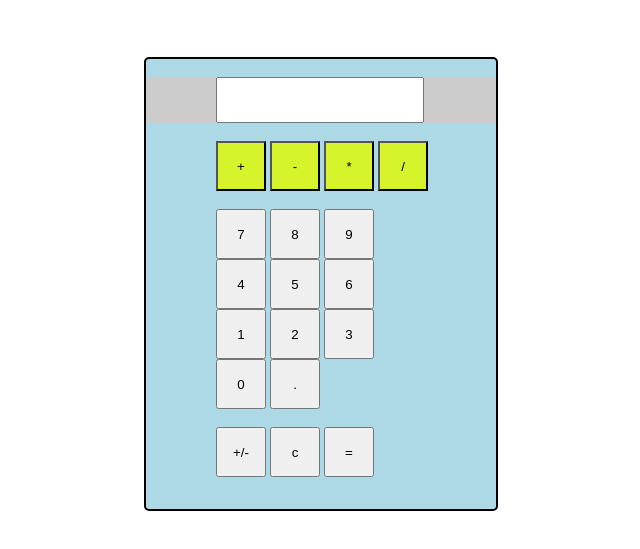
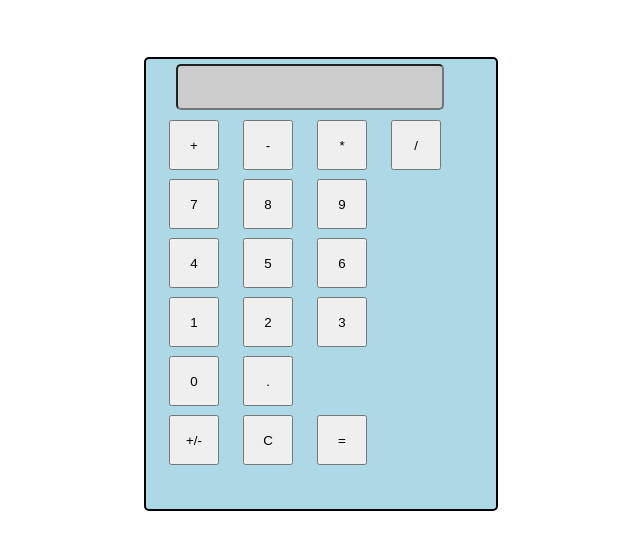
Before and after one commit to stephania07/calculator, a website: page index.html in a window 1280 px wide. Shown: the part 61-610 px from the top of the page, without its empty margins (306-946 px from the left). Drawn offline with Linux system fonts and the light colour scheme.

Commit message:
add decimal test and working calculator

```diff
--- a/index.html
+++ b/index.html
@@ -8,48 +8,51 @@
     <link rel="stylesheet" href="bower_components/mocha/mocha.css">
     <link rel="stylesheet" href="main.css">
   </head>
-  <body id="main">
+  <body>
 	<h1> Calculator </h1>
-    <section class="calc">
-      <br>
-      <div class="display">
-          <input  value='' class='number'></input>
-      </div>
-      <br>
-      <div class="operators">
-        <input type='button' value='+'></input>
-        <input type='button' value='-'></input>
-        <input type='button' value='*'></input>
-        <input type='button' value='/'></input>
-      </div>
-      <br>
-      <div class="numbers">
-        <input type='button'value='7'></input>
-        <input type='button' value='8'></input>
-        <input type='button' value='9'></input>
+     <section class="calc">
 
-        <br>
-        <input type='button' value='4'></input>
-        <input type='button' value='5'></input>
-        <input type='button' value='6'></input>
-        <br>
-        <input type='button' value='1'></input>
-        <input type='button' value='2'></input>
-        <input type='button' value='3'></input>
-        <br>
-        <input type='button' value='0'></input>
-        <input type='button' value='.'></input>
-        <br>
-       </div>
-        <br>
-       <div class="helpers">
-        <input type='button' value='+/-'></input>
-
-        <input type='button' value='c'></input>
-        <input type='button' value='='></input>
-       </div>
+	    <table >
+      <tr class="display">
+				<input id="displayoutput">
+      </tr>
+       <section id="button">
+      <tr class="operators">
+			  <td><button name = 'plus' class='operator' value='+'>+</button></td>
+			  <td><button name = 'minus' class='operator' value='-'>-</button></td>
+			  <td><button name = 'multiply' class='operator' value='*'>*</button></td>
+			  <td><button name = 'divide' class='operator' value='/'>/</button></td>
+      </tr>
+      <tr class="numbers">
+			  <td><button name = 'seven' class='num' value='7'>7</button></td>
+			  <td><button name = 'eight' class='num' value='8'>8</button></td>
+			  <td><button name = 'nine' class='num' value='9'>9</button></td>
+      </tr>
+      <tr>
+			  <td><button name = 'four' class='num' value='4'>4</button></td>
+			  <td><button name = 'five' class='num' value='5'>5</button></td>
+			  <td><button name = 'six' class='num' value='6'>6</button></td>
+      </tr>
+	  <tr>
+			  <td><button name = 'one' class='num' value='1'>1</button></td>
+			  <td><button name = 'two' class='num' value='2'>2</button></td>
+			  <td><button name = 'three' class='num' value='3'>3</button></td>
+      </tr>
+	  <tr>
+			  <td><button name = 'zero' class='num' value='0'>0</button></td>
+			  <td><button name = 'period' class='num' value='.'>.</button></td>
+  	  </tr>
+      <tr class="helpers">
+			  <td><button name = 'negate' class='helper' value='+/-'>+/-</button></td>
+			  <td><button name = 'clear' class='helper' value='C'>C</button></td>
+			  <td><button name = 'equal' class='helper' value='='>=</button></td>
+      </tr>
+      </tr>
+	</table>
+	</section>
     </section>
-        <script src="main.js"></script>
-        <script src="bower_components/lodash/dist/lodash.js"></script>
+      <script src="bower_components/jquery/dist/jquery.js"></script>
+      <script src="main.js"></script>
+      <script src="bower_components/lodash/dist/lodash.js"></script>
   </body>
 </html>
--- a/main.css
+++ b/main.css
@@ -11,26 +11,19 @@ background-color: lightblue;
 border-radius: 5px;
 }
 
-input.number {
+#displayoutput {
 height: 40px;
-width: 200px;
+width: 260px;
+background-color: #CCC;
+border-radius: 5px;
+margin-top: 5px;
+margin-left: 30px;
+color: black;
 }
 
-input {
+tr button {
 height: 50px;
 width: 50px;
-
+margin-top: 5px;
+margin-left: 20px;
 }
-
-div {
-padding-left: 70px;
-}
-
-.operators input {
-background-color: #D6F32C;
-
-}
-.display {
-background-color: #CCC;
-
-}
--- a/main.js
+++ b/main.js
@@ -1,9 +1,9 @@
-/*$(document).ready(function(){
-var $body = document.getElementById("main");
-$body.
-	displayOutput();
-
-});*/
+$('document').ready(function(){
+var $table = document.querySelector("#main");
+$(":button").click(function(){
+  press($(this).text());
+});
+});
 
 function displayOutput(){
   return $('#displayoutput').val();
@@ -14,6 +14,10 @@ var nextOperation;
 
 function add(a, b){
   return ((a * 100000000000000) + (b * 100000000000000))/100000000000000
+}
+
+function subtract(a, b) {
+  return a - b;
 }
 
 function multiply(a, b){
@@ -57,9 +61,9 @@ function press(buttonValue){
       $('#displayoutput').val('');
       break;
     case '-':
-      // handle -
-
-
+      calculate();
+			nextOperation = subtract;
+			$('#displayoutput').val('');
       break;
     case '*':
       calculate();
@@ -73,7 +77,7 @@ function press(buttonValue){
       break;
     case 'C':
       clear();
-      $('#displayoutput').val(0);
+      $('#displayoutput').val('');
       break;
     case '=':
       calculate();
```
Also changed, not shown: spec/decimal.js (added, +8 -0 lines), spec/decimaltest.js (added, +30 -0 lines), spec/test.html (+2 -1 lines), spec/test.js (+44 -2 lines).
